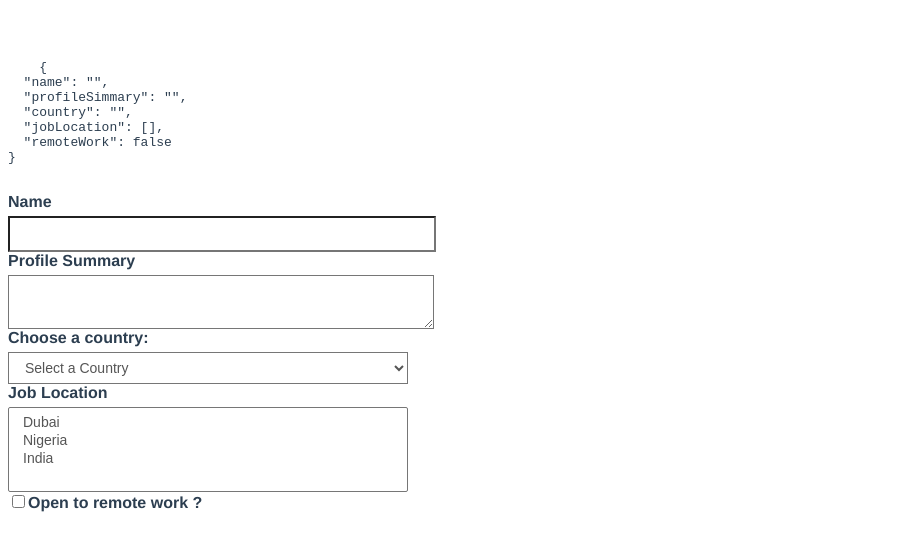
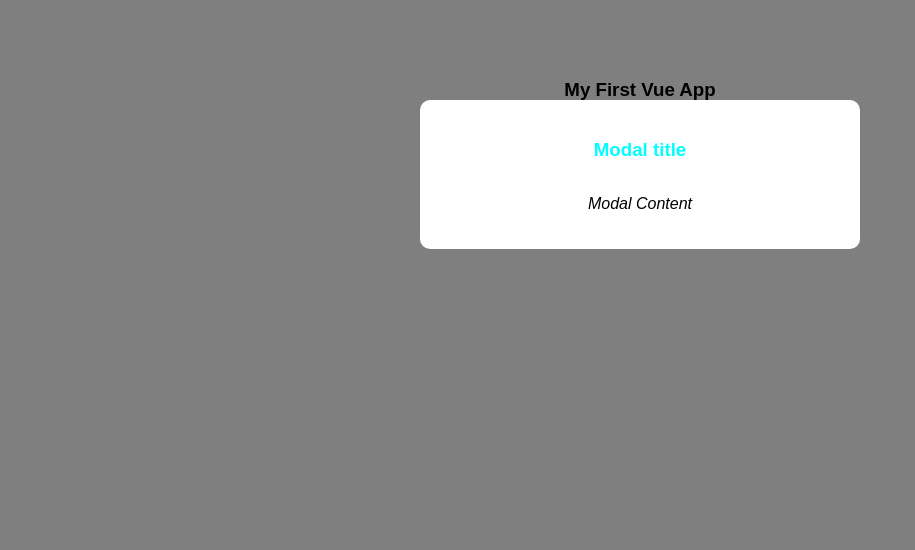
Before and after one commit to GideonOdiokine/learning-vue.js, a Vue app: page / in a window 1280 px wide. Shown: the top 550 px of the page, without its empty margins (0-915 px from the left). Built offline with nearby package versions, Linux system fonts and the light colour scheme.

Commit message:
done with computed method

```diff
--- a/package.json
+++ b/package.json
@@ -22,7 +22,7 @@
   "eslintConfig": {
     "root": false,
     "env": {
-      "node": true
+      "node": false
     },
     "extends": [
       "plugin:vue/vue3-essential",
--- a/src/App.vue
+++ b/src/App.vue
@@ -1,114 +1,39 @@
 <template>
-  <div>
-    <pre>
-    {{ JSON.stringify(formValues, null, 2) }}
-  </pre
-    >
-  </div>
-  <form>
-    <div>
-      <label for="name">Name</label>
-      <input type="text" id="name" v-model="formValues.name" />
-    </div>
-    <div>
-      <label for="profile">Profile Summary</label>
-      <textarea id="profile" v-model="formValues.profileSimmary" />
-    </div>
-    <div>
-      <label for="countries">Choose a country:</label>
+ <h3> {{title}} </h3>
 
-      <select name="cars" v-model="formValues.country" id="countries">
-        <option value="">Select a Country</option>
-        <option value="USA">USA</option>
-        <option value="Ghana">Ghana</option>
-        <option value="UK">UK</option>
-      </select>
-    </div>
-
-    <div>
-      <label for="jobLocation">Job Location</label>
-
-      <select name="jobLocation" multiple v-model="formValues.jobLocation" id="jobLocation">
-        <option value="Dubai">Dubai</option>
-        <option value="Nigeria">Nigeria</option>
-        <option value="India">India</option>
-      </select>
-    </div>
-    <div>
-      <input type="checkbox" v-model="formValues.remoteWork"  id="remoteWork" />
-      <label for="remoteWork">Open to remote work ?</label>
-    </div>
-  </form>
+<Modal />
 </template>
 
 <script>
+import Modal from './components/Modal.vue'
 export default {
   name: "App",
+  components:{
+    Modal
+  },
   data() {
     return {
-      formValues: {
-        name: "",
-        profileSimmary: "",
-        country:"",
-        jobLocation:[],
-        remoteWork:false
-      },
+      title:"My First Vue App"
     };
   },
+  methods:{
+    handleClick(){
+      console.log(this.$refs.name)
+      this.$refs.name.focus()
+    }
+  }
 };
 </script>
 
 <style>
-#app {
-  font-family: Avenir, Helvetica, Arial, sans-serif;
-  -webkit-font-smoothing: antialiased;
-  -moz-osx-font-smoothing: grayscale;
-  /* text-align: center; */
-  color: #2c3e50;
+#app{
+  font-family: sans-serif;
+  text-align: center;
   margin-top: 60px;
 }
-label {
-  font-weight: bold;
-  display: flex;
-  margin-bottom: 5px;
-}
-input + label {
-  font-weight: bold;
-  display: inline-flex;
-  margin-right: 20px;
-}
-
-input[type="text"],
-textarea,
-select {
-  display: block;
-  width: 400px;
-  padding: 6px 12px;
-  font-size: 14px;
-  line-height: 1.4287143;
-  color: #555;
-  background-color: #fff;
-  background-image: none;
-}
+ h3{
+   border-bottom: 1px solid #ddd;
+   padding-bottom:10px;
+   display: inline-block;
+ }
 </style>
-
-// //
-<h2>{{name}}</h2>
-//
-<div>
-//   <button @click="changeName, increment(1, $event)">Change name </button>
-// </div>
-
-//
-<h2> {{count}} </h2>
-
-//
-<div>
-//   <button @click="increment(1, $event)">Increase</button>
-//   <button @click="decrement(1)">reduce</button>
-//    <button @click="increment(5)">Increase</button>
-//   <button @click="decrement(5)">reduce</button>
-// </div>
-
-// methods:{ changeName(){ this.name ="Gidysmart" }, increment(num, event){
-this.count +=num console.log(event) }, decrement(num){ this.count -=num } }
--- /dev/null
+++ b/src/assets/global.css
@@ -0,0 +1,9 @@
+body{
+    margin:0;
+    padding:0;
+    box-sizing:border-box;
+}
+
+p{
+    font-style:italic;
+}
--- /dev/null
+++ b/src/components/Modal.vue
@@ -0,0 +1,33 @@
+<template>
+   <div class="backdrop">
+       <div class="modal">
+           <h3>Modal title</h3>
+           <p>Modal Content</p>
+       </div>
+   </div>
+</template>
+
+
+
+<style scoped>
+.modal{
+    width: 400px;
+    padding: 20px;
+    margin: 100px auto;
+    background: white;
+    border-radius: 10px;
+}
+.backdrop{
+    top: 0;
+    position: fixed;
+    background: rgba(0, 0, 0, 0.5);
+    width: 100%;
+    height: 100%;
+
+}
+h3{
+    color: aqua;
+    border: none;
+    padding: 0;
+}
+</style>
--- a/src/main.js
+++ b/src/main.js
@@ -1,4 +1,5 @@
 import { createApp } from 'vue'
-import App from './App.vue'
+import App from './App.vue';
+import './assets/global.css';
 
 createApp(App).mount('#app')
```
